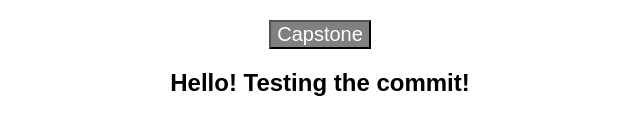
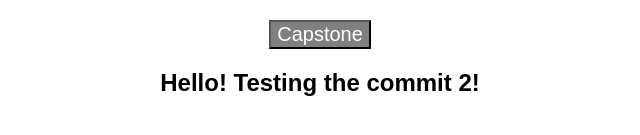
Before and after one commit to jmart2001/testing, a React (Create React App) app: page / in a window 1280 px wide. Shown: the part 205-340 px from the top of the page, without its empty margins (320-960 px from the left). Built offline with nearby package versions, Linux system fonts and the light colour scheme.

Commit message:
Testing verified

```diff
--- a/src/App.js
+++ b/src/App.js
@@ -18,7 +18,7 @@ export default function App() {
       <h2>Here is another commit</h2>
       <h2>Here is a link to the Capstone website</h2>
       <h2 style={{textAlign: 'center'}}><Capstone/></h2>
-      <h2>Hello! Testing the commit!</h2>
+      <h2>Hello! Testing the commit 2!</h2>
     </div>
   );
 }
```
